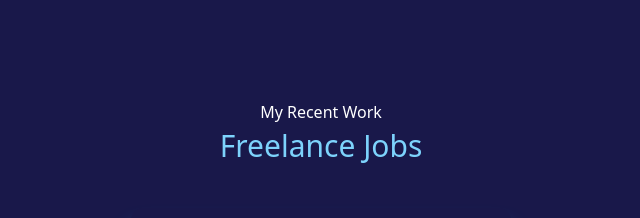
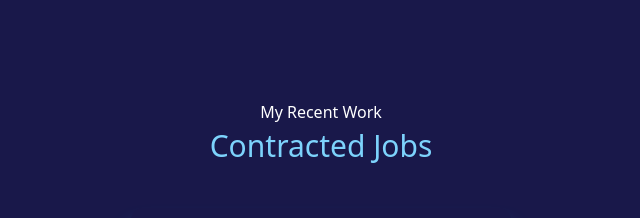
Before and after one commit to Messyginger0804/next.js-portfolio, a Next.js app: page / in a window 1280 px wide. Shown: the part 2860-3078 px from the top of the page, without its empty margins (319-959 px from the left). Built offline with nearby package versions, Linux system fonts and the light colour scheme.

Commit message:
changed freelance to contracted

```diff
--- a/pages/index.js
+++ b/pages/index.js
@@ -194,7 +194,7 @@ function Home() {
         <section id='experience' className='min-h-screen'>
 
           <h5 className='text-center'>My Recent Work</h5>
-          <h3 className='text-center text-3xl py-1 text-sky-300'>Freelance Jobs</h3>
+          <h3 className='text-center text-3xl py-1 text-sky-300'>Contracted Jobs</h3>
           <div className=' flex justify-center flex-wrap lg:flex gap-10'>
             <div className='text-center p-10 rounded-xl my-10 shadow-sky-400 shadow-xl hover:shadow-sky-300'>
               <h3 className='text-lg font-medium pt-8 pb-2'>Top Flight Lawn Service</h3>
```
